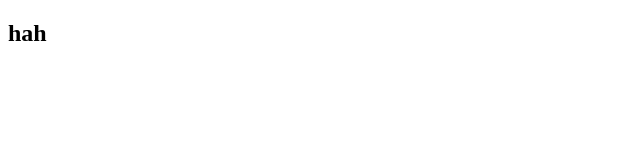
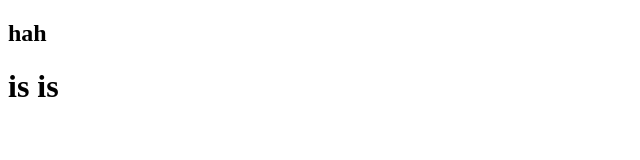
Before and after one commit to Habibah-06/wahh, a plain HTML site: page index.html in a window 1280 px wide. Shown: the full height of the page, 0-640 px from the left. Drawn offline with Linux system fonts and the light colour scheme.

Commit message:
Menambahkan heading ke index.html - Nama

```diff
--- a/index.html
+++ b/index.html
@@ -7,5 +7,6 @@
 </head>
 <body>
     <h2>hah</h2>
+    <h1>is is</h1>
 </body>
 </html>
```
